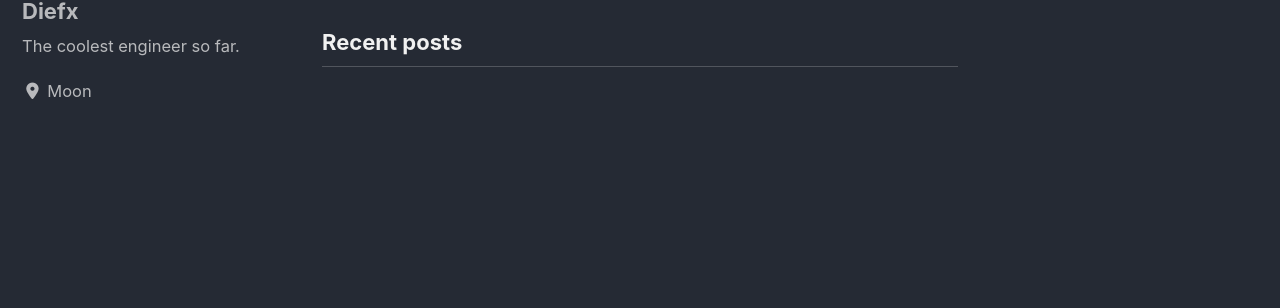
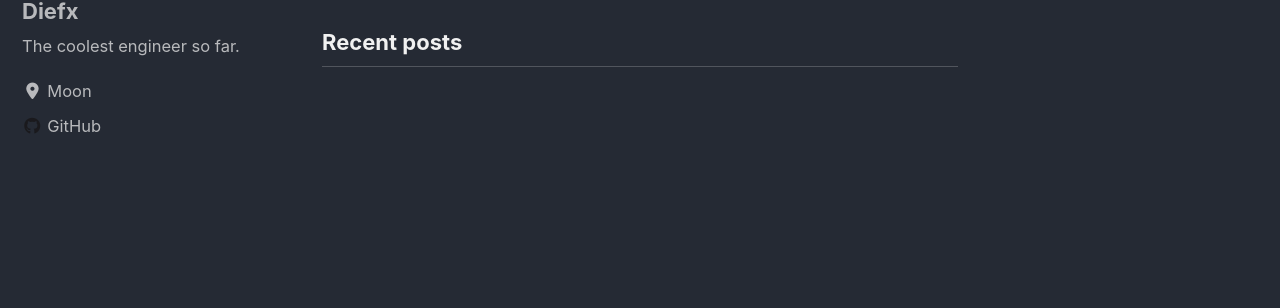
Before and after one commit to diefx/diefx.github.io, a Jekyll site: the page built from index.html, in a window 1280 px wide. Shown: the part 113-421 px from the top of the page. Built offline with Jekyll 4.4.1, drawn with Linux system fonts in a browser that asks for light colours; cached includes are drawn as plain includes; nearby versions of some CDN libraries; the list of posts is cut into pages by our own code.

Commit message:
gihub repo

```diff
--- a/_config.yml
+++ b/_config.yml
@@ -111,6 +111,7 @@ author:
   bio              : "The coolest engineer so far."
   location         : "Moon"
   email            :
+  github           : "diefx"
   links:
     - label: "Email"
       icon: "fas fa-fw fa-envelope-square"
```
